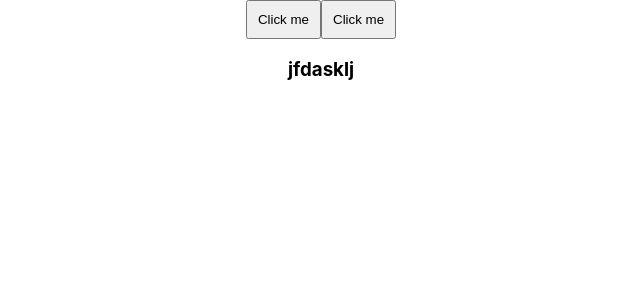
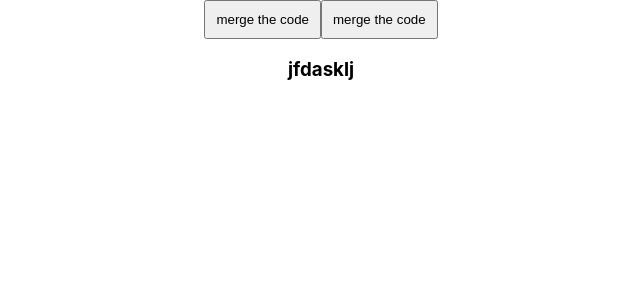
Before and after one commit to iamrabie/pull-request, a React (Create React App) app in the folder dummy/: page / in a window 1280 px wide. Shown: the top 300 px of the page, without its empty margins (319-959 px from the left). Built offline with nearby package versions, Linux system fonts and the light colour scheme.

Commit message:
butto title changed

```diff
--- a/dummy/src/components/Button/button.component.jsx
+++ b/dummy/src/components/Button/button.component.jsx
@@ -2,7 +2,7 @@ const Button = () => {
     return(
         <>
         <button style={{padding:'10px'}}>
-            Click me
+            merge the code
         </button>
         </>
     );
```
